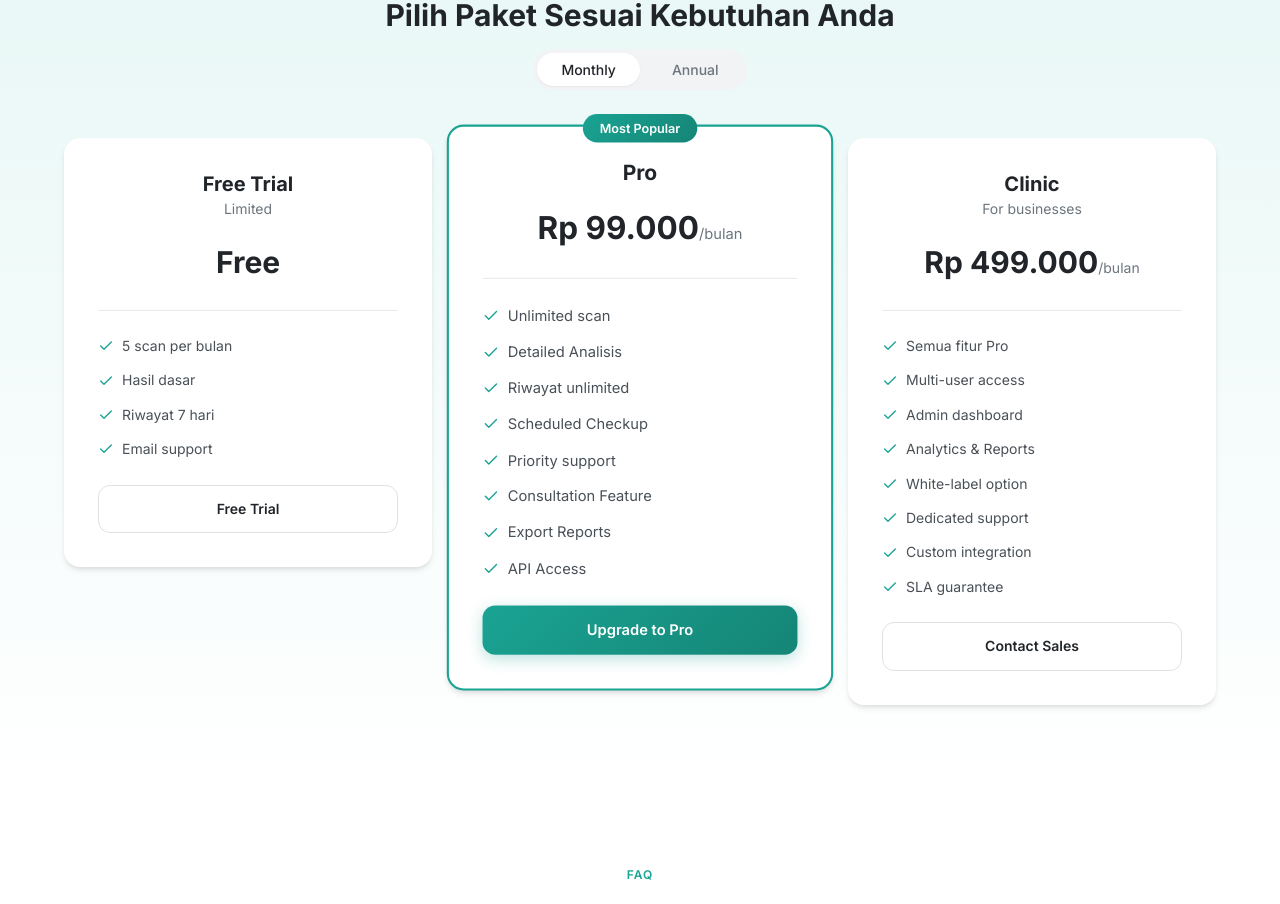
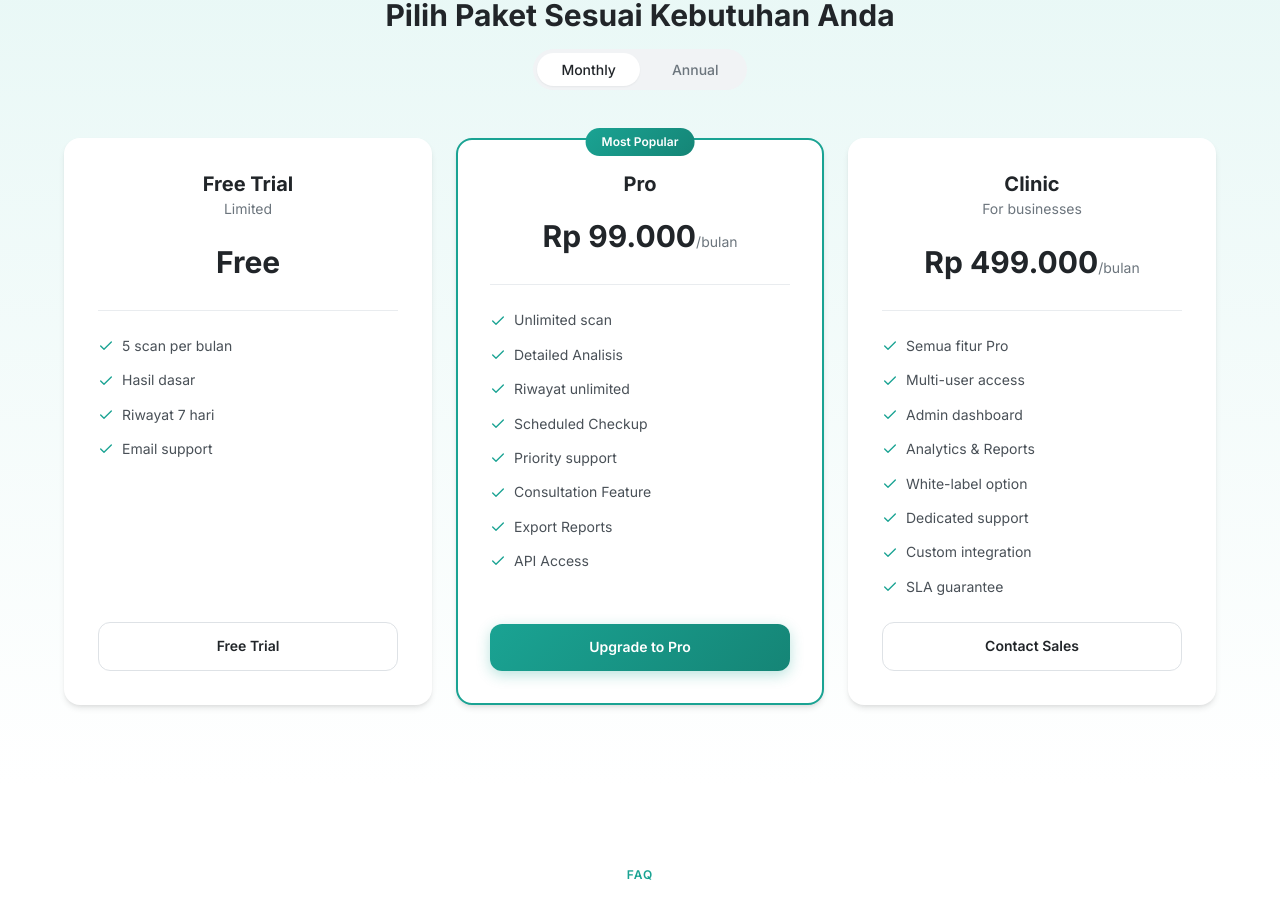
Before and after one commit to mriya23/cat-health, a React (Vite) app in the folder frontend/: page / in a window 1280 px wide. Shown: the part 2140-3044 px from the top of the page. Built offline with nearby package versions, Linux system fonts and the light colour scheme.

Commit message:
Auto-sync after agent response

```diff
--- a/frontend/src/components/Landing/PricingSection.css
+++ b/frontend/src/components/Landing/PricingSection.css
@@ -51,7 +51,7 @@
   display: grid;
   grid-template-columns: repeat(3, 1fr);
   gap: var(--spacing-6);
-  align-items: start;
+  align-items: stretch;
 }
 
 .pricing-card {
@@ -62,6 +62,8 @@
   position: relative;
   transition: all var(--transition-normal);
   border: 2px solid transparent;
+  display: flex;
+  flex-direction: column;
 }
 
 .pricing-card:hover {
@@ -71,12 +73,11 @@
 
 .pricing-card.popular {
   border-color: var(--primary-500);
-  transform: scale(1.05);
   z-index: 1;
 }
 
 .pricing-card.popular:hover {
-  transform: scale(1.05) translateY(-8px);
+  transform: translateY(-8px);
 }
 
 .popular-badge {
@@ -132,6 +133,7 @@
   flex-direction: column;
   gap: var(--spacing-3);
   margin-bottom: var(--spacing-6);
+  flex-grow: 1;
 }
 
 .pricing-features li {
```
